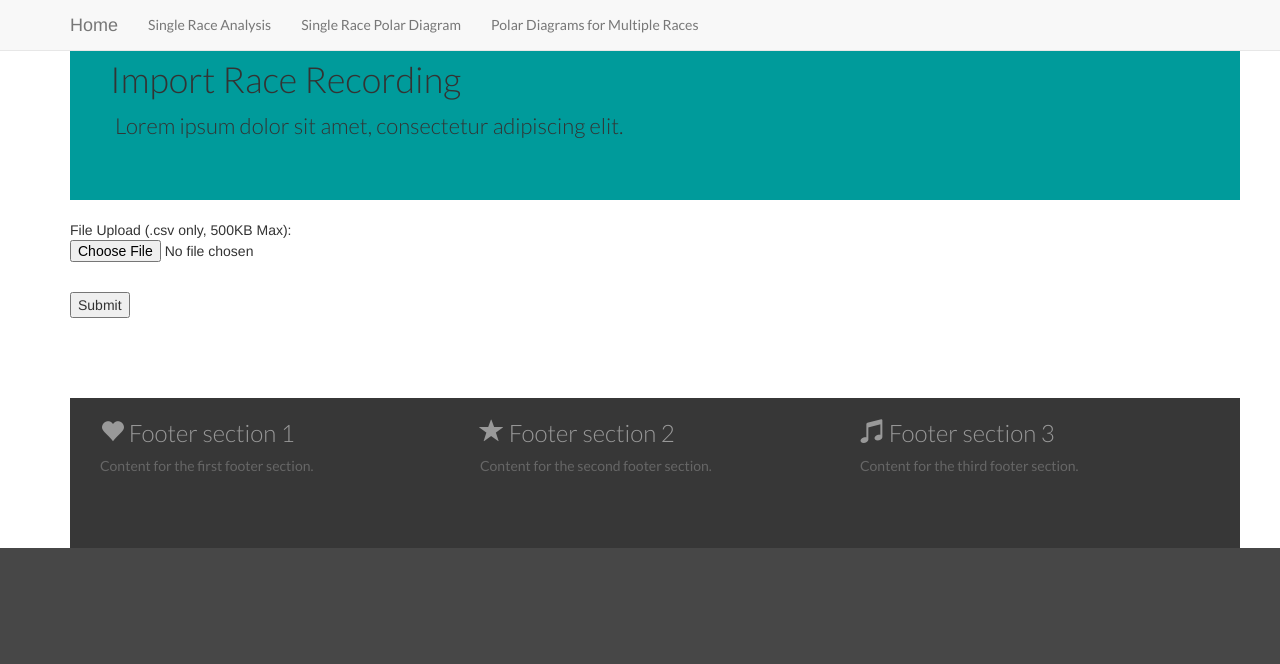
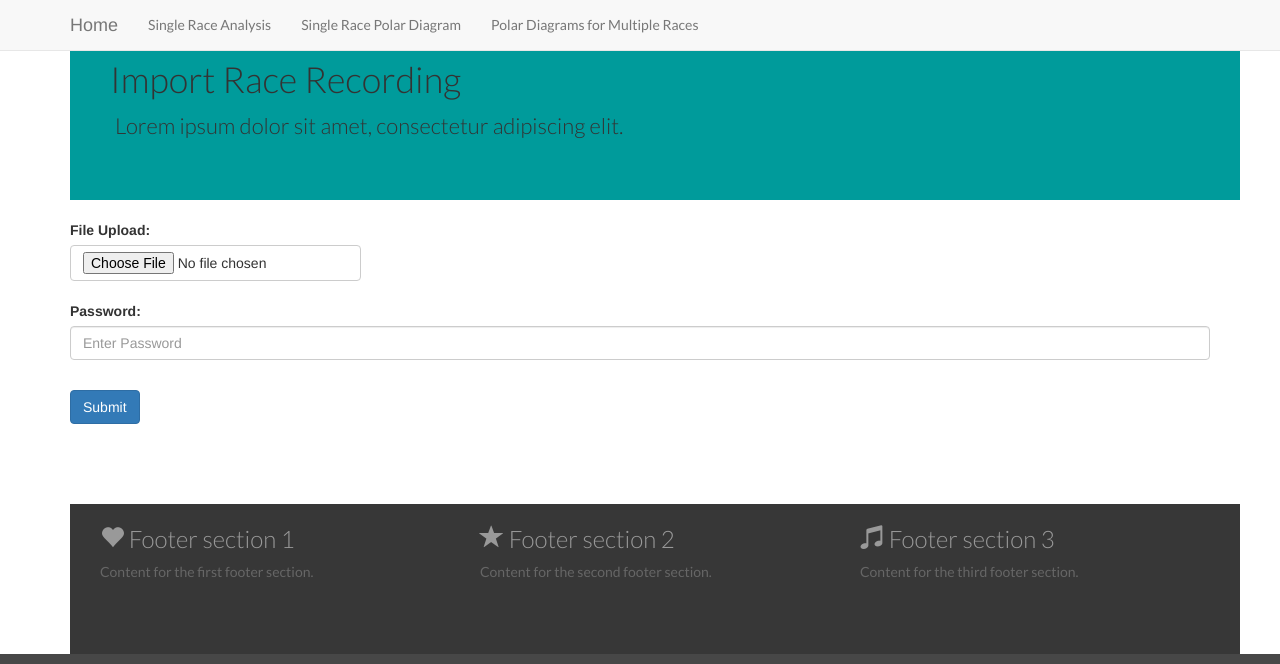
Before and after one commit to DaleHawkes/Track-King, a PHP site: page /import_race_recording.php in a window 1280 px wide. Shown: the top 664 px of the page. Run offline with PHP 8.4, Linux system fonts and the light colour scheme; data that the repository does not hold is empty; some libraries are stand-ins or nearby versions.

Commit message:
A few changed to the upload form

```diff
--- a/import_race_recording.php
+++ b/import_race_recording.php
@@ -33,6 +33,7 @@
 <!-- ENTER OUR CONTENT HERE -->
 
 		<?php
+
 			//If we have received a submission.
 			if ($_POST['submitted'] == "yes"){
 				$goodtogo = true;
@@ -47,7 +48,7 @@
 				}
 				//Check for the file size.
 				try {
-					if ($_FILES['csvfile']['size'] > 500000){
+					if ($_FILES['csvfile']['size'] > 1000000){
 						$goodtogo = false;
 						//Echo an error message.
 						throw new exception ("Sorry, the file is too big at approx: " . intval ($_FILES['csvfile']['size'] / 1000) . "KB");
@@ -119,19 +120,17 @@
 			//Only show the form if there is no submission.
 			if ($_POST['submitted'] != "yes"){
 				?>
-               		 <form action="import_race_recording.php" method="post" enctype="multipart/form-data">
+					<form action="import_race_recording.php" method="post" enctype="multipart/form-data">
 					<input type="hidden" name="submitted" value="yes" />
-					File Upload (.csv only, 500KB Max):<br /> <input name="csvfile" type="file" id="csvfile" /><br />
-					<input type="submit" value="Submit" style="margin-top: 10px;" />
+					<label for="csvfile">File Upload:</label>
+                    <br />
+                    <input name="csvfile" type="file" id="csvfile" class="btn btn-default"/>
+                    <br />
+                    <label for="password">Password:</label>
+    				<input type="password" class="form-control" id="password" placeholder="Enter Password">
+                    <br />
+					<input type="submit" value="Submit" style="margin-top: 10px;" class="btn btn-primary">
 					</form>
-
-
-
-					<!--<form action="import_race_recording.php" method="post" enctype="multipart/form-data">
-					<input type="hidden" name="submitted" value="yes" />
-					File Upload (.csv only, 500KB Max):<br /> <input name="csvfile" type="file" id="csvfile" /><br />
-					<input type="submit" value="Submit" style="margin-top: 10px;" />
-					</form>-->
 				<?php
 			}
 		?>
```
